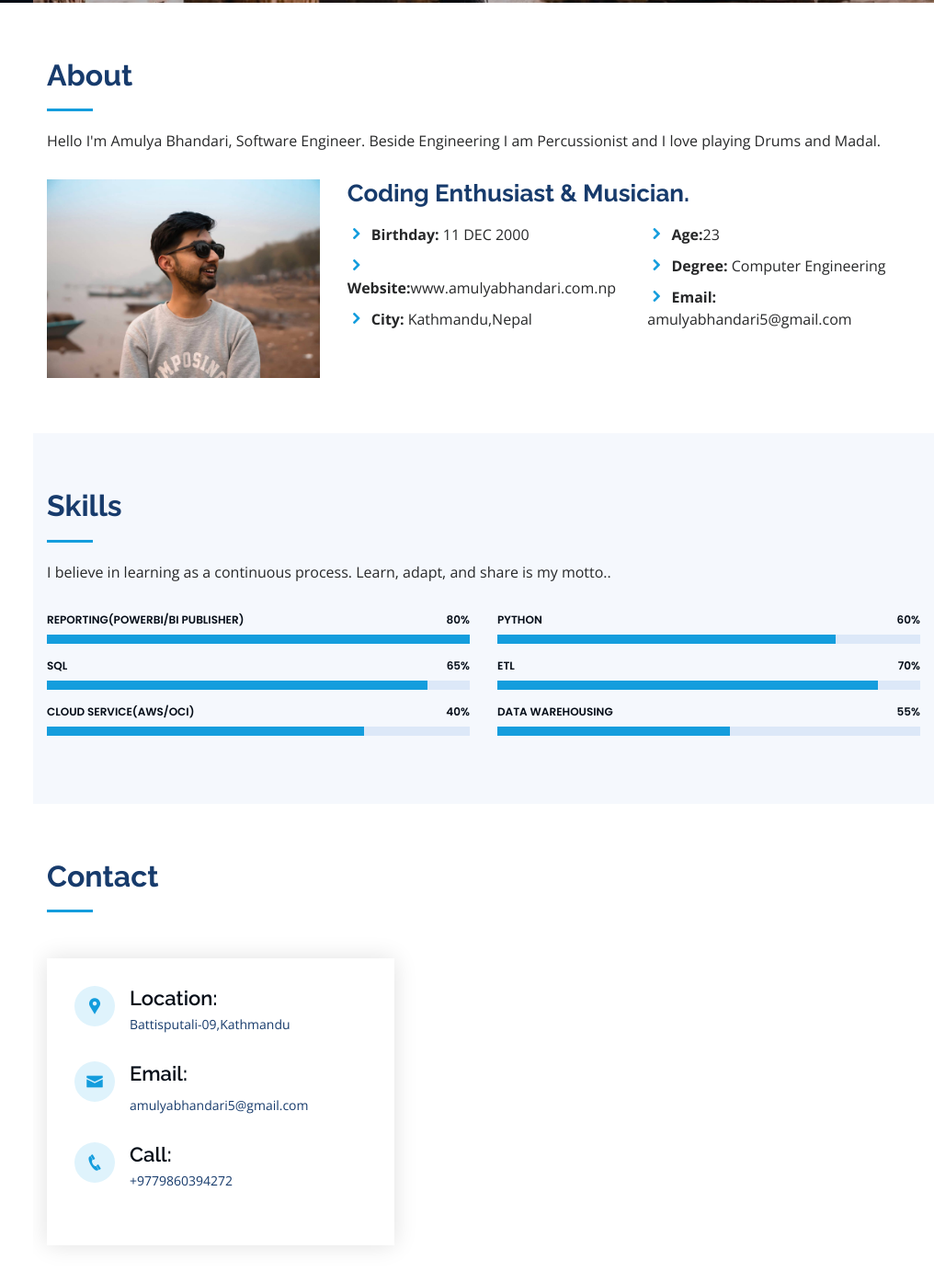
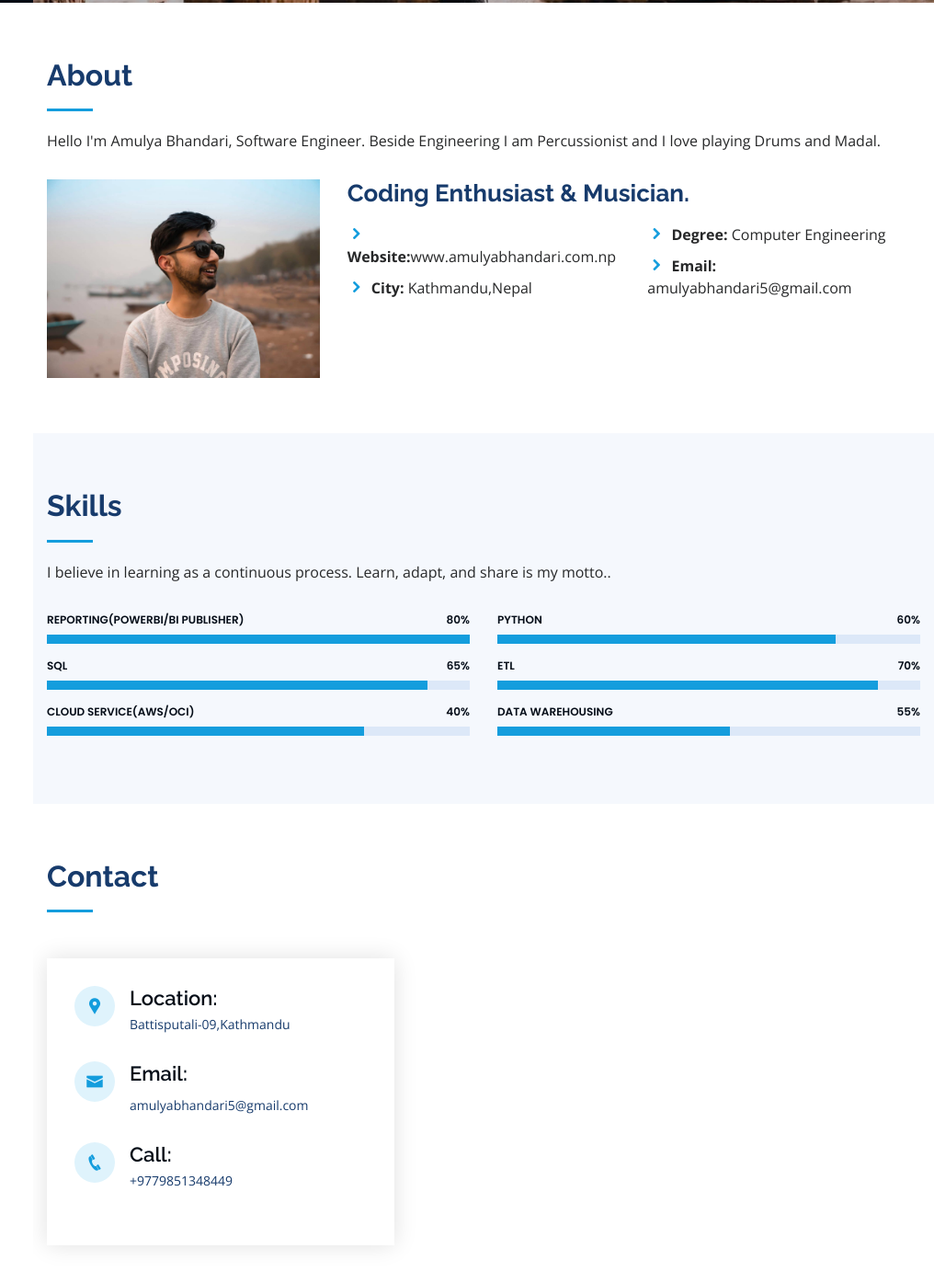
Before and after one commit to amulyabhandari/amulyabhandari, a plain HTML site: page index.html in a window 1280 px wide. Shown: the part 797-2192 px from the top of the page at 92% size, without its empty margins (264-1280 px from the left). Drawn offline with nearby package versions, Linux system fonts and the light colour scheme.

Commit message:
Update index.html

```diff
--- a/index.html
+++ b/index.html
@@ -89,14 +89,14 @@
             <div class="row">
               <div class="col-lg-6">
                 <ul>
-                  <li><i class="icofont-rounded-right"></i> <strong>Birthday:</strong> 11 DEC 2000</li>
+<!--                   <li><i class="icofont-rounded-right"></i> <strong>:</strong> </li> -->
                   <li><i class="icofont-rounded-right"></i> <strong>Website:</strong>www.amulyabhandari.com.np</li>
                  <li><i class="icofont-rounded-right"></i> <strong>City:</strong> Kathmandu,Nepal</li>
                 </ul>
               </div>
               <div class="col-lg-6">
                 <ul>
-                  <li><i class="icofont-rounded-right"></i> <strong>Age:</strong>23</li>
+<!--                   <li><i class="icofont-rounded-right"></i> <strong>Age:</strong>23</li> -->
                   <li><i class="icofont-rounded-right"></i> <strong>Degree:</strong> Computer Engineering</li>
                   <li><i class="icofont-rounded-right"></i> <strong>Email:</strong> amulyabhandari5@gmail.com</li>
                 </ul>
@@ -206,7 +206,7 @@
               <div class="phone">
                 <i class="icofont-phone"></i>
                 <h4>Call:</h4>
-                <p>+9779860394272</p>
+                <p>+9779851348449</p>
               </div>
 
 
```
